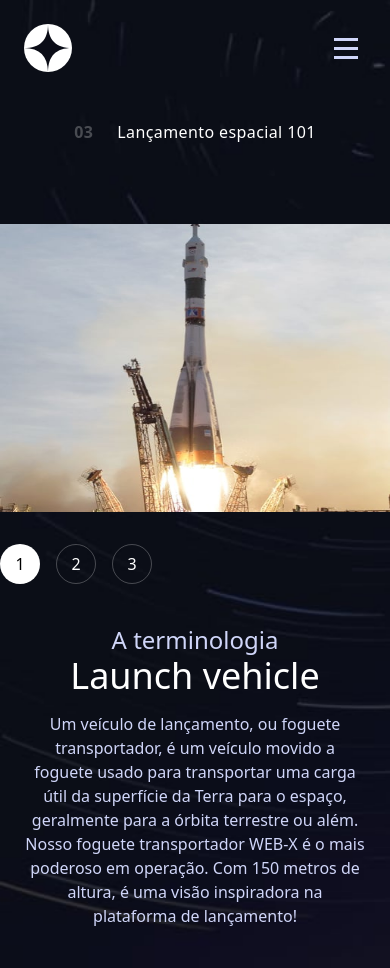
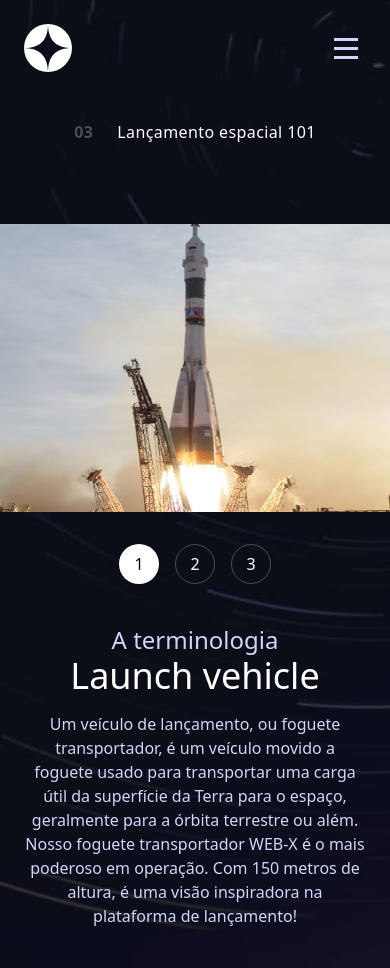
Before and after one commit to Daniel-san8/Nasa, a React (Vite) app: page /technology in a window 390 px wide. Shown: the top 968 px of the page. Built offline with nearby package versions, Linux system fonts and the light colour scheme; a web font is replaced by a local one.

Commit message:
responsivo lg technology

```diff
--- a/src/Components/Technology.tsx
+++ b/src/Components/Technology.tsx
@@ -55,7 +55,7 @@ const Technology = () => {
         Lançamento espacial 101
       </h1>
 
-      <div className="flex flex-col lg:flex-row-reverse lg:items-center lg:pl-32 lg:pb-16">
+      <div className="flex flex-col items-center lg:flex-row-reverse lg:items-center lg:pl-32 lg:pb-16">
         <div className="w-full">
           <img
             className="h-72 w-full lg:h-96"
```
